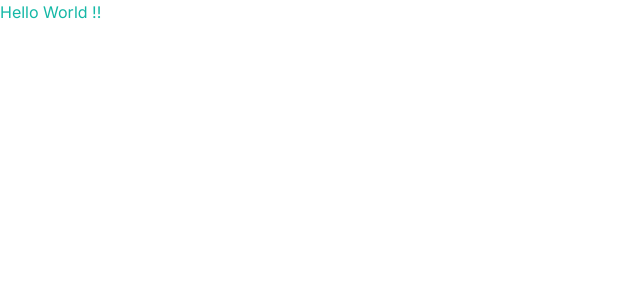
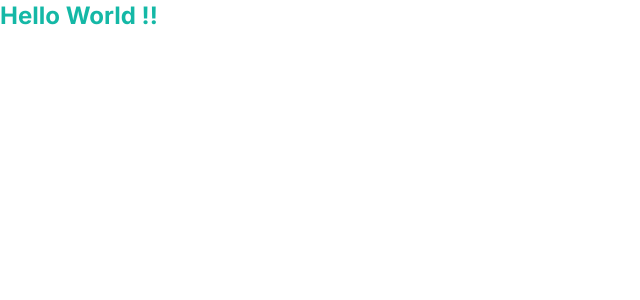
Before and after one commit to RiniJ7/homepage-nextjs, a Next.js app: page / in a window 1280 px wide. Shown: the top 300 px of the page, without its empty margins (0-640 px from the left). Built offline with nearby package versions, Linux system fonts and the light colour scheme.

Commit message:
tailwind properties modified

```diff
--- a/app/page.tsx
+++ b/app/page.tsx
@@ -1,8 +1,8 @@
-import Image from "next/image";
+
 
 export default function Home() {
   return (
 
-  <h1 className="text-bold text-teal-500"> Hello World !!</h1>
+  <h1 className="font-bold text-teal-500 text-2xl"> Hello World !!</h1>
   )
 }
```
